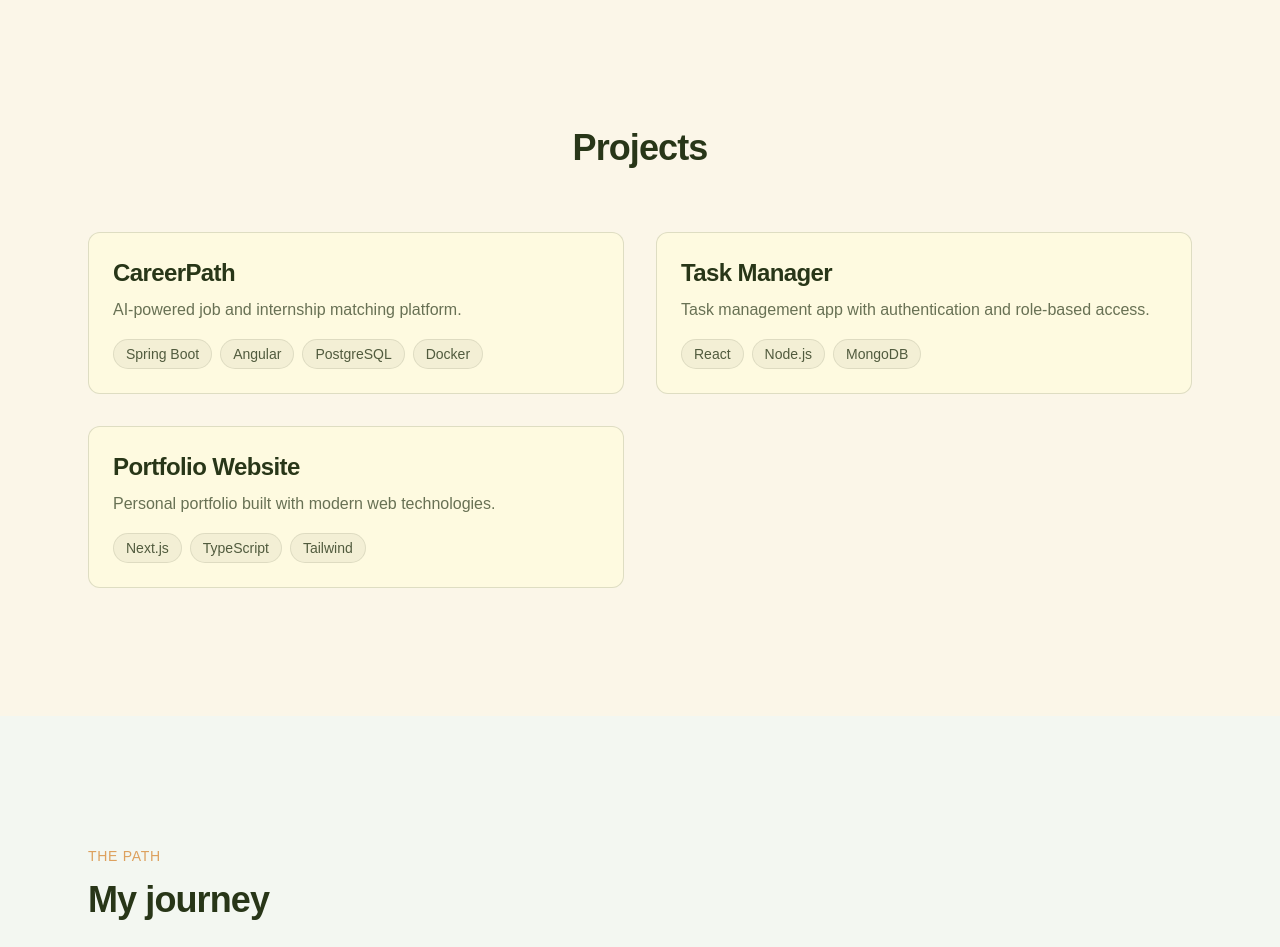
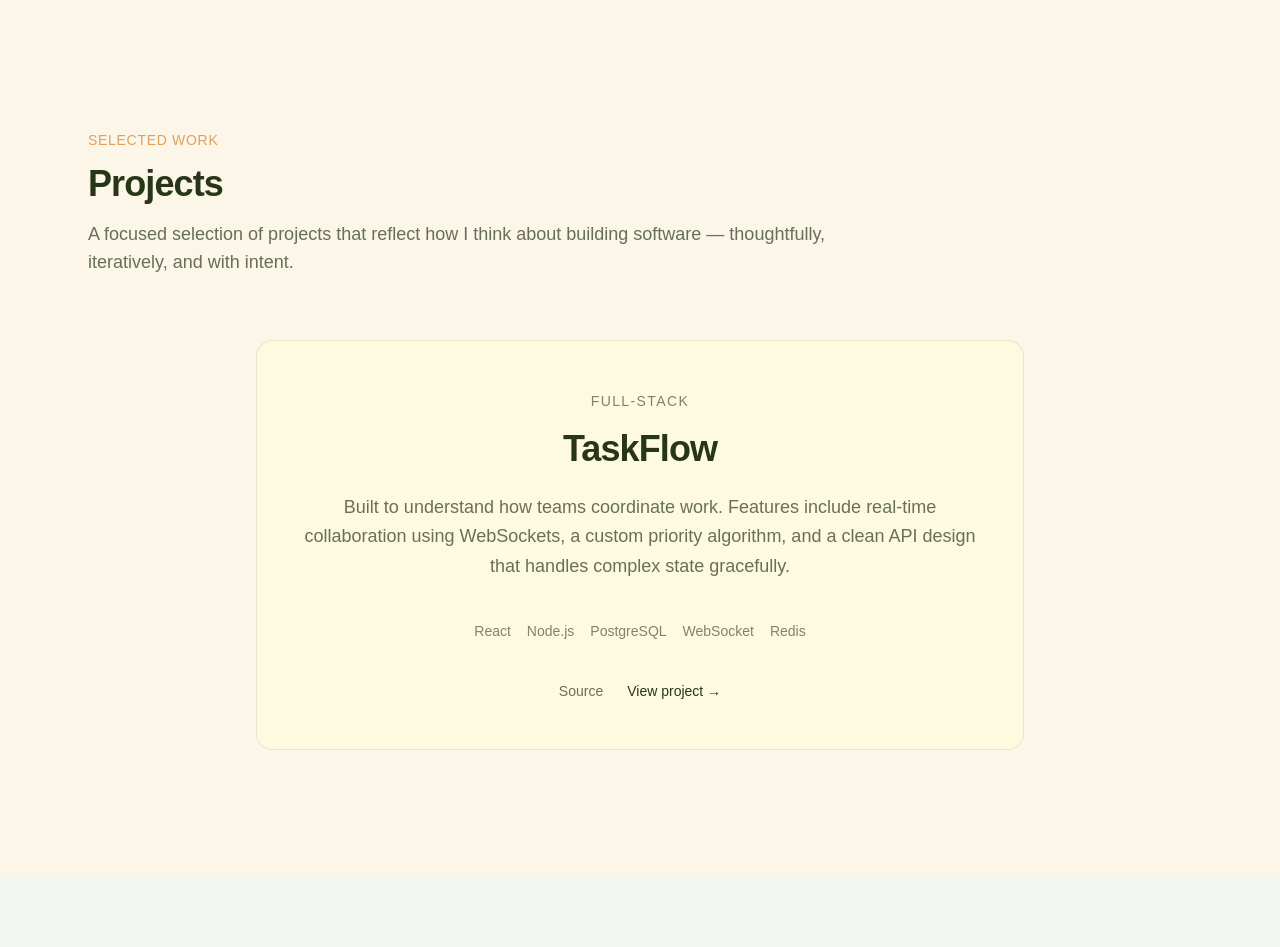
Before and after one commit to DimitarMalamski/Personal-Portfolio, a Next.js app: page / in a window 1280 px wide. Shown: the part 800-1747 px from the top of the page. Built offline with nearby package versions, Linux system fonts and the light colour scheme.

Commit message:
Adding a base skeleton for the project card in the projects sections

```diff
--- /dev/null
+++ b/src/components/FeaturedProject.tsx
@@ -0,0 +1,55 @@
+type FeaturedProjectProps = {
+  category: string;
+  title: string;
+  description: string;
+  tech: string[];
+};
+
+export default function FeaturedProject({
+  category,
+  title,
+  description,
+  tech,
+}: FeaturedProjectProps) {
+  return (
+    <div
+      className="
+        mx-auto
+        max-w-3xl
+        rounded-2xl
+        bg-[var(--cream)]
+        border border-[var(--forest)]/10
+        px-10 py-12
+        text-center
+      "
+    >
+      <span className="text-sm uppercase tracking-widest text-[var(--forest)]/60">
+        {category}
+      </span>
+
+      <h3 className="text-3xl sm:text-4xl font-semibold tracking-tight mt-4 mb-6 text-[var(--forest)]">
+        {title}
+      </h3>
+
+      <p className="text-lg leading-relaxed text-[var(--forest)]/70 mb-10">
+        {description}
+      </p>
+
+      <div className="flex flex-wrap justify-center gap-4 text-sm text-[var(--forest)]/60 mb-10">
+        {tech.map((item) => (
+          <span key={item}>{item}</span>
+        ))}
+      </div>
+
+      <div className="flex items-center justify-center gap-6">
+        <a className="flex items-center gap-2 text-sm font-medium text-[var(--forest)]/70 hover:text-[var(--forest)]">
+          Source
+        </a>
+
+        <a className="flex items-center gap-2 text-sm font-medium text-[var(--forest)] hover:underline">
+          View project →
+        </a>
+      </div>
+    </div>
+  );
+}
--- a/src/sections/Projects.tsx
+++ b/src/sections/Projects.tsx
@@ -1,4 +1,4 @@
-import ProjectCard from "@/components/ProjectCard";
+import FeaturedProject from "@/components/FeaturedProject";
 
 export default function Projects() {
   return (
@@ -7,29 +7,27 @@ export default function Projects() {
       className="scroll-mt-24 py-24 sm:py-32 bg-[var(--bg-projects)]"
     >
       <div className="max-w-6xl mx-auto px-6">
-        <h2 className="text-4xl font-bold tracking-tight mb-16 text-center text-[var(--forest)]">
-          Projects
-        </h2>
+        <div className="max-w-3xl mb-16">
+          <span className="text-sm uppercase tracking-wider text-[var(--amber)]">
+            Selected work
+          </span>
 
-        <div className="grid gap-6 sm:gap-8 md:grid-cols-2">
-          <ProjectCard
-            title="CareerPath"
-            description="AI-powered job and internship matching platform."
-            tech={["Spring Boot", "Angular", "PostgreSQL", "Docker"]}
-          />
+          <h2 className="text-4xl font-bold tracking-tight mt-3 text-[var(--forest)]">
+            Projects
+          </h2>
 
-          <ProjectCard
-            title="Task Manager"
-            description="Task management app with authentication and role-based access."
-            tech={["React", "Node.js", "MongoDB"]}
-          />
+          <p className="mt-4 text-lg text-[var(--forest)]/70">
+            A focused selection of projects that reflect how I think about
+            building software — thoughtfully, iteratively, and with intent.
+          </p>
+        </div>
 
-          <ProjectCard
-            title="Portfolio Website"
-            description="Personal portfolio built with modern web technologies."
-            tech={["Next.js", "TypeScript", "Tailwind"]}
-          />
-        </div>
+        <FeaturedProject
+          category="Full-stack"
+          title="TaskFlow"
+          description="Built to understand how teams coordinate work. Features include real-time collaboration using WebSockets, a custom priority algorithm, and a clean API design that handles complex state gracefully."
+          tech={["React", "Node.js", "PostgreSQL", "WebSocket", "Redis"]}
+        />
       </div>
     </section>
   );
```
